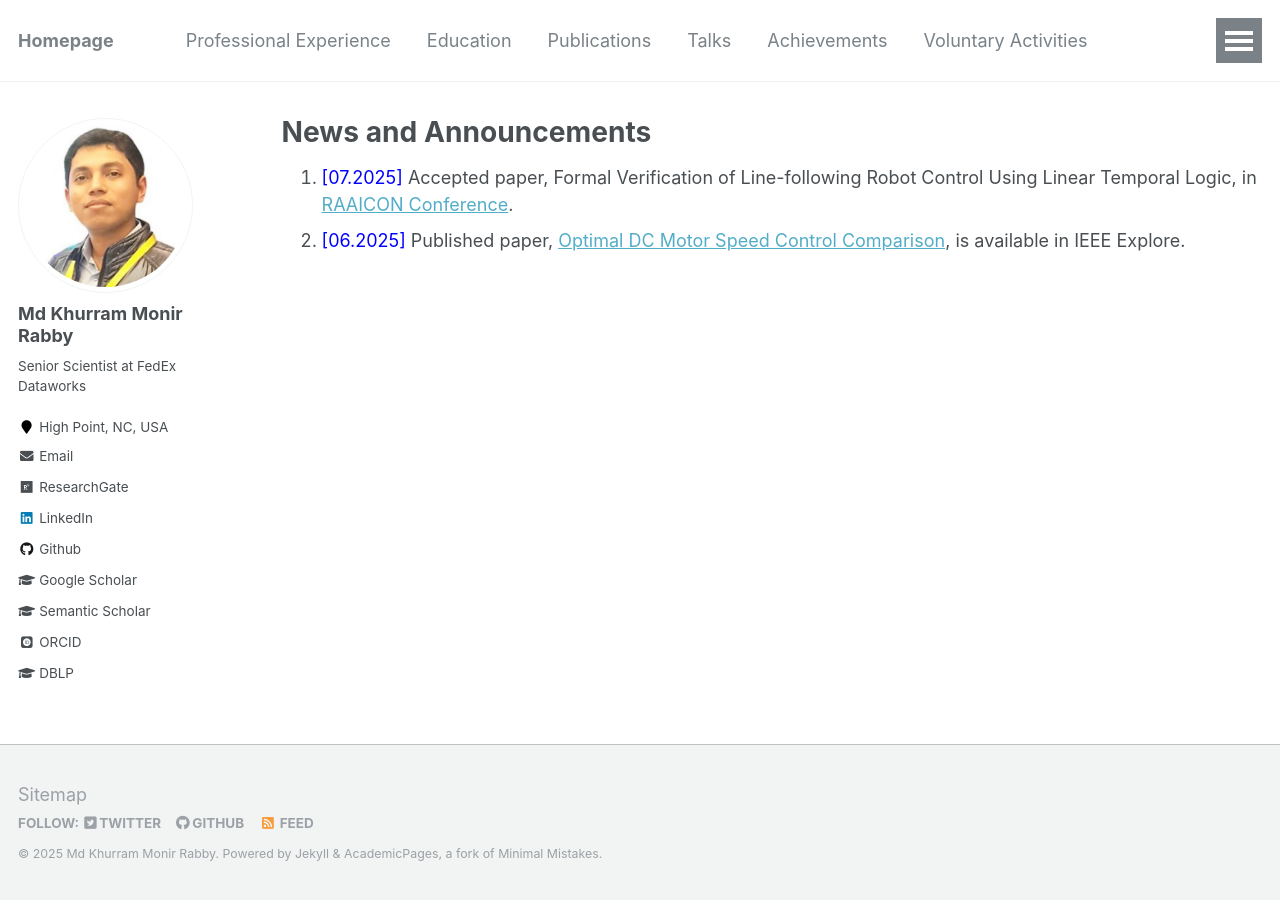
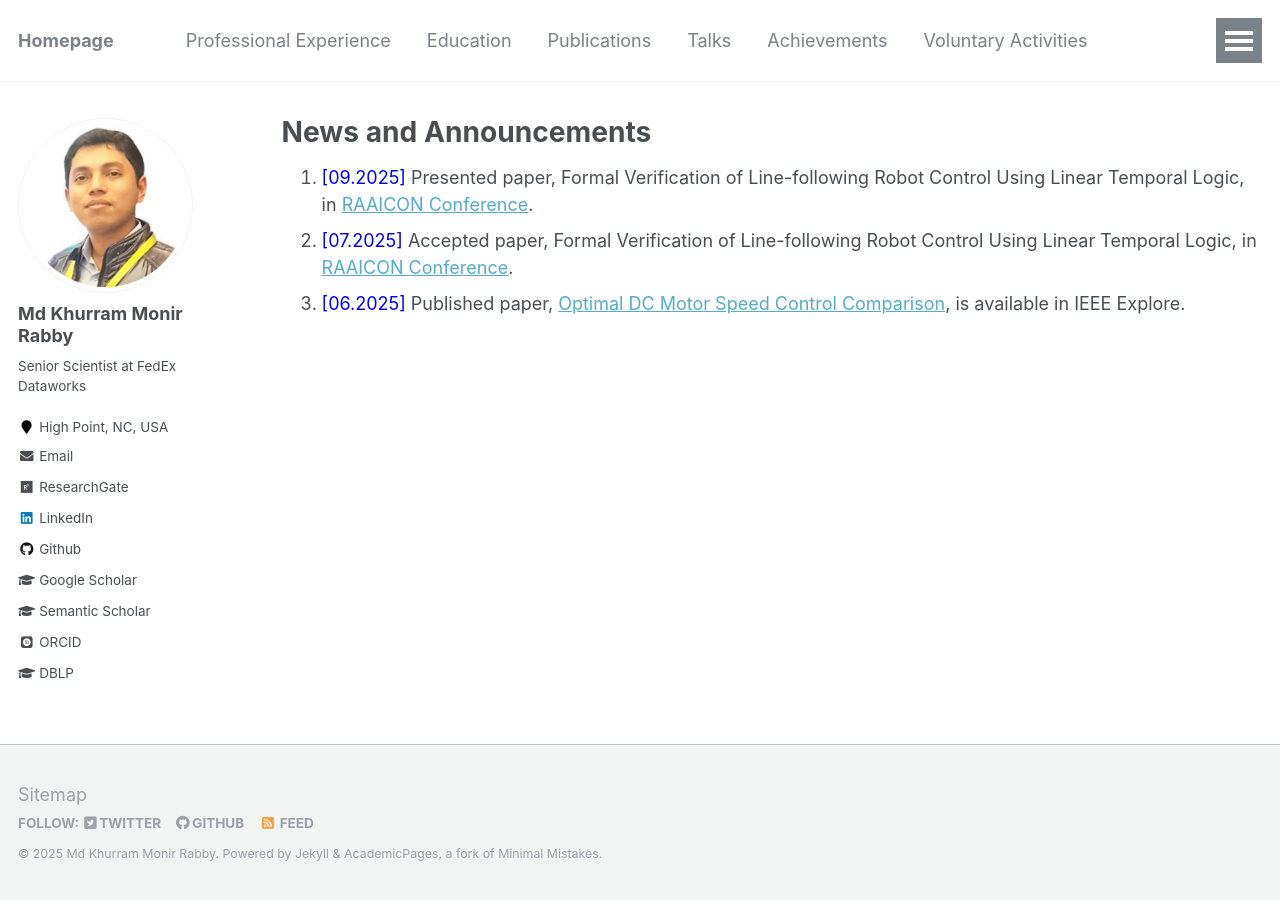
Before and after one commit to mkmrabby/mkmrabby.github.io, a Jekyll site: the page built from _pages/news_and_announcements.md, in a window 1280 px wide. Built offline with Jekyll 4.4.1, drawn with Linux system fonts in a browser that asks for light colours; some web fonts are replaced.

Commit message:
Add new announcement for paper presentation

```diff
--- a/_pages/news_and_announcements.md
+++ b/_pages/news_and_announcements.md
@@ -7,6 +7,7 @@ redirect_from:
   - /resume
 ---
 
+1. <span style="color:blue">[09.2025] </span> Presented paper, Formal Verification of Line-following Robot Control Using Linear Temporal Logic, in [RAAICON Conference](https://raaicon.org/technical-program-schedule-details/).
 1. <span style="color:blue">[07.2025] </span> Accepted paper, Formal Verification of Line-following Robot Control Using Linear Temporal Logic, in [RAAICON Conference](https://raaicon.org/).
 1. <span style="color:blue">[06.2025] </span> Published paper, [Optimal DC Motor Speed Control Comparison](https://ieeexplore.ieee.org/abstract/document/11024856), is available in IEEE Explore.
 
```
